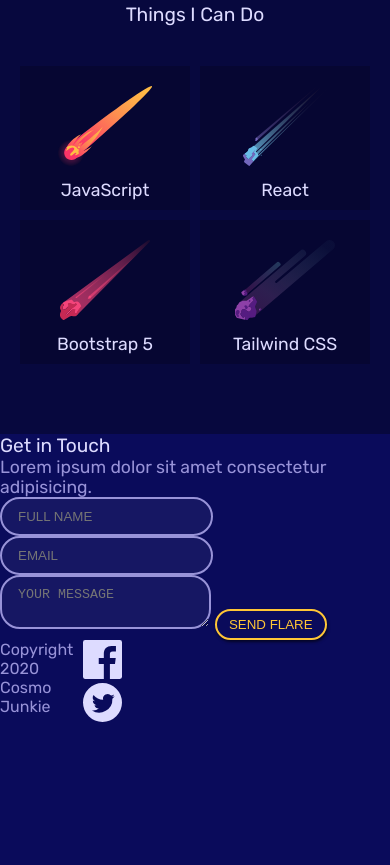
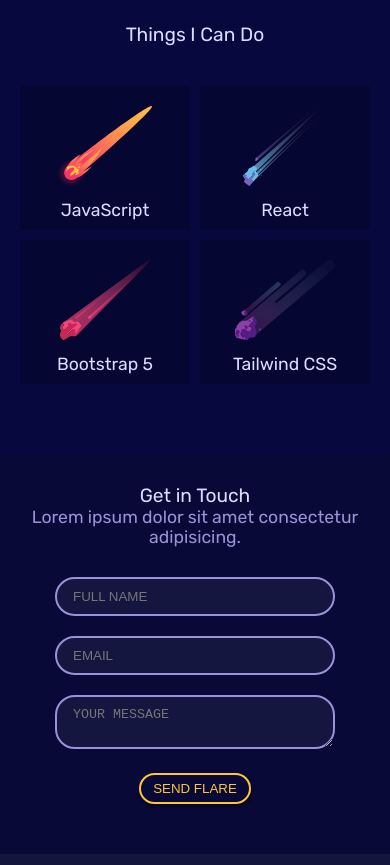
Before and after one commit to chez199030/Mobile-First-Responsive-Website, a website: page index.html in a window 390 px wide. Shown: the part 1135-2000 px from the top of the page. Before the commit the page ends 1861 px from the top, so only its background shows below. Drawn offline with nearby package versions, Linux system fonts and the light colour scheme; files that its build step writes are made by us from their sources.

Commit message:
Mobile Styles (part 3)

```diff
--- a/app/scss/_mobile.scss
+++ b/app/scss/_mobile.scss
@@ -5,7 +5,7 @@
 }
 
 .site-nav {
-  margin: 0 20px;
+  margin: 20px 20px;
   h1 {
     grid-column: 1/4;
     grid-row: 1;
@@ -17,7 +17,7 @@
   }
 }
 #welcome {
-  padding: 40px 20px 20px 20px;
+  padding: 20px;
 }
 
 .welcome-img img {
@@ -84,3 +84,53 @@
     margin: 10px 0;
   }
 }
+
+#contact {
+  padding: 30px 20px;
+  background: #080936;
+  h3,
+  p {
+    text-align: center;
+    margin-bottom: 0;
+  }
+  form {
+    width: 80%;
+    max-width: 400px;
+    margin: 20px auto;
+    text-align: center;
+  }
+  input,
+  textarea {
+    width: 100%;
+    margin: 10px 0;
+  }
+  .button {
+    margin-top: 10px;
+  }
+}
+
+footer {
+  padding: 30px 20px;
+  background-color: #14153d;
+  background-image: url(/app/images/footer_image.png);
+  background-size: 40%;
+  background-repeat: no-repeat;
+  background-position: top center;
+
+  .copyright {
+    grid-column: 1/3;
+    font-size: 0.8em;
+  }
+  .social {
+    grid-column: 7/9;
+    display: flex;
+    justify-content: flex-end;
+    // gap: 6px;
+  }
+  li {
+    margin: 0 6px;
+  }
+  img {
+    width: 20px;
+  }
+}
--- a/app/scss/style.scss
+++ b/app/scss/style.scss
@@ -5,9 +5,3 @@
 @import "grid";
 @import "mobile";
 @import "mediaqueries";
-
-//variables
-//Reset
-//Base styles
-//Fonts
-//Mobile styles
--- a/index.html
+++ b/index.html
@@ -22,7 +22,7 @@
     />
 
     <!-- CSS File -->
-    <link rel="stylesheet" href="dist/style.css?cb=1663570449100" />
+    <link rel="stylesheet" href="dist/style.css?cb=1663573257866" />
   </head>
   <body>
     <header>
@@ -120,6 +120,6 @@
     </main>
 
     <!-- JavaScript File -->
-    <script src="dist/all.js?cb=1663570449100"></script>
+    <script src="dist/all.js?cb=1663573257866"></script>
   </body>
 </html>
```
